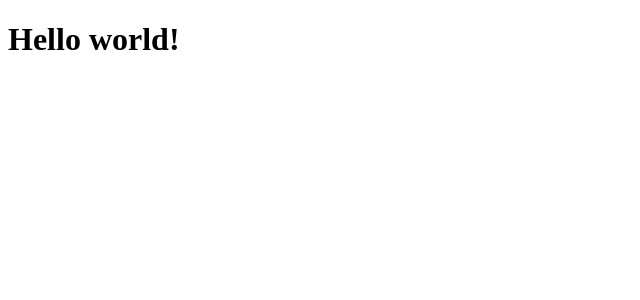
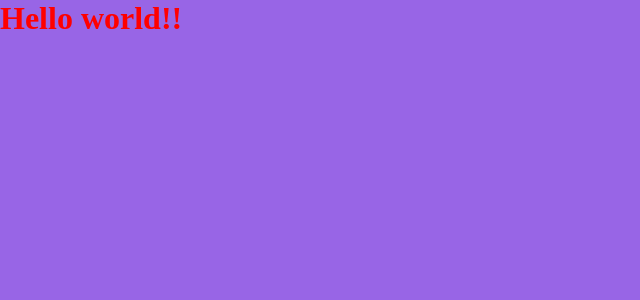
Before and after one commit to rafaelbertelli/github-compare, a React (Create React App) app: page / in a window 1280 px wide. Shown: the top 300 px of the page, without its empty margins (0-640 px from the left). Built offline with nearby package versions, Linux system fonts and the light colour scheme.

Commit message:
Config styled-components

```diff
--- a/package.json
+++ b/package.json
@@ -5,7 +5,8 @@
   "dependencies": {
     "react": "^16.8.6",
     "react-dom": "^16.8.6",
-    "react-scripts": "3.0.1"
+    "react-scripts": "3.0.1",
+    "styled-components": "^4.2.0"
   },
   "scripts": {
     "start": "react-scripts start",
--- a/src/App.js
+++ b/src/App.js
@@ -1,7 +1,19 @@
-import React from "react";
+import React, { Fragment } from "react";
+import styled from "styled-components";
+import GlobalStyle from "./styles/global";
+
+const Title = styled.h1`
+  color: #f00;
+  font-size: 32px;
+`;
 
 function App() {
-  return <h1>Hello world!</h1>;
+  return (
+    <Fragment>
+      <GlobalStyle />
+      <Title>Hello world!!</Title>
+    </Fragment>
+  );
 }
 
 export default App;
--- /dev/null
+++ b/src/styles/global.js
@@ -0,0 +1,17 @@
+import { createGlobalStyle } from "styled-components";
+
+const GlobalStyle = createGlobalStyle`
+  * {
+    margin: 0;
+    padding: 0;
+    box-sizing: border-box;
+  }
+
+  body {
+    background: #9865E6;
+    text-rendering: optimizeLegibility !important;
+    -webkit-font-smoothing: antialised !important;
+  }
+`;
+
+export default GlobalStyle;
```
Also changed, not shown: 1 other file (tests, documents, lock files or other folders).
